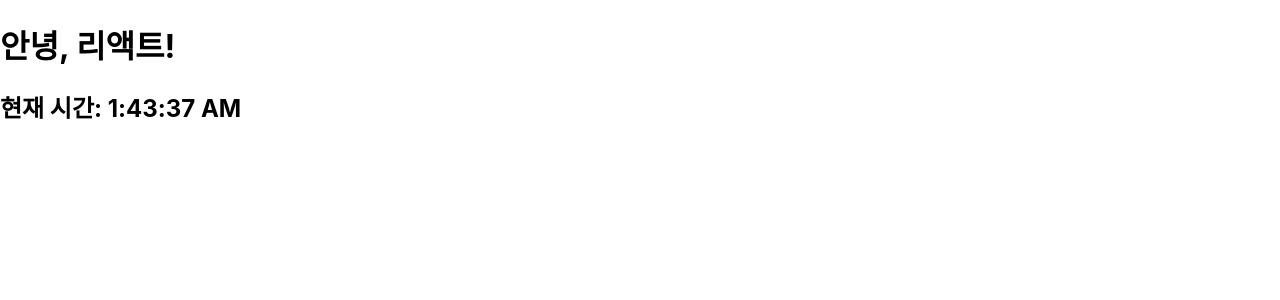
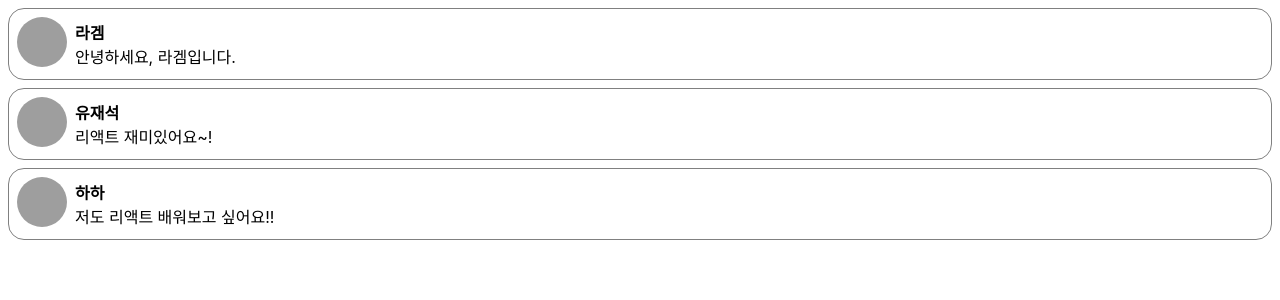
Before and after one commit to seungjunGong/React_Basic, a React (Create React App) app in the folder my_app/: page / in a window 1280 px wide. Shown: the top 300 px of the page. Built offline with nearby package versions, Linux system fonts and the light colour scheme; grey boxes are pictures that could not be loaded.

Commit message:
study chapter_05

```diff
--- /dev/null
+++ b/my_app/src/chapter_05/Comment.jsx
@@ -0,0 +1,53 @@
+import React from "react";
+
+const styles = {
+    wrapper: {
+        margin: 8,
+        padding: 8,
+        display: "flex",
+        flexDirection: "row",
+        border: "1px solid grey",
+        borderRadius: 16,
+    },
+    imageContainer: {},
+    image: {
+        width: 50,
+        height: 50,
+        borderRadius: 25,
+    },
+    contentContainer: {
+        marginLeft: 8,
+        display: "flex",
+        flexDirection: "column",
+        justifyContent: "center",
+    },
+    nameText: {
+        color: "black",
+        fontSize: 16,
+        fontWeight: "bold",
+    },
+    commentText: {
+        color: "black",
+        fontSize: 16,
+    },
+};
+
+function Comment(props) {
+    return (
+        <div style={styles.wrapper}>
+            <div style={styles.imageContainer}>
+                <img
+                    src="https://upload.wikimedia.org/wikipedia/commons/8/89/Portrait_Placeholder.png"
+                    style={styles.image}
+                />
+            </div>
+
+            <div style={styles.contentContainer}>
+                <span style={styles.nameText}>{props.name}</span>
+                <span style={styles.commentText}>{props.comment}</span>
+            </div>
+        </div>
+    );
+}
+
+export default Comment;
--- /dev/null
+++ b/my_app/src/chapter_05/CommentList.jsx
@@ -0,0 +1,31 @@
+import React from "react";
+import Comment from "./Comment";
+
+const comments = [
+    {
+        name: "라겜",
+        comment: "안녕하세요, 라겜입니다.",
+    },
+    {
+        name: "유재석",
+        comment: "리액트 재미있어요~!",
+    },
+    {
+        name: "하하",
+        comment: "저도 리액트 배워보고 싶어요!!",
+    },
+];
+
+function CommentList(props){
+    return (
+        <div>
+            {comments.map((comment) => {
+                return (
+                    <Comment name={comment.name} comment={comment.comment} />
+                );
+            })}
+        </div>
+    );
+}
+
+export default CommentList;
--- a/my_app/src/index.js
+++ b/my_app/src/index.js
@@ -3,17 +3,14 @@
 import './index.css';
 import reportWebVitals from './reportWebVitals';
 
-import Clock from './chapter_04/Clock';
+import CommentList from './chapter_05/CommentList';
+const root = ReactDOM.createRoot(document.getElementById('root'));
 
-setInterval(() => {
-  const root = ReactDOM.createRoot(document.getElementById('root'));
-
-  root.render(
-    <React.StrictMode>
-      <Clock />
-    </React.StrictMode>
-  );
-}, 1000);
+root.render(
+  <React.StrictMode>
+    <CommentList />
+  </React.StrictMode>
+);
 
 // If you want to start measuring performance in your app, pass a function
 // to log results (for example: reportWebVitals(console.log))
```
Also changed, not shown: 1 other file (tests, documents, lock files or other folders).
